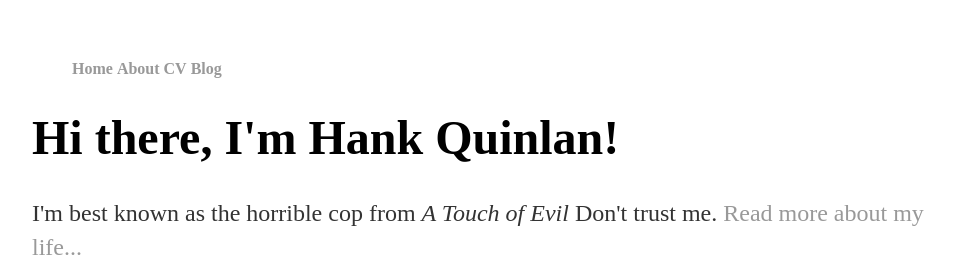
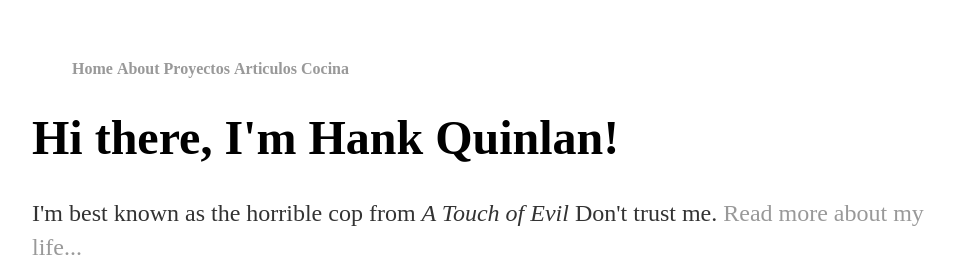
Before and after one commit to joseabraham-mena/joseabraham-mena, a Jekyll site: the page built from index.html, in a window 1280 px wide. Shown: the top 257 px of the page, without its empty margins (160-1115 px from the left). Built offline with Jekyll 4.4.1, drawn with Linux system fonts in a browser that asks for light colours.

Commit message:
Update default.html

```diff
--- a/_layouts/default.html
+++ b/_layouts/default.html
@@ -10,8 +10,9 @@
 	    		<ul>
 	        		<li><a href="/">Home</a></li>
 		        	<li><a href="/about">About</a></li>
-	        		<li><a href="/cv">CV</a></li>
-	        		<li><a href="/blog">Blog</a></li>
+	        		<li><a href="/cv">Proyectos</a></li>
+	        		<li><a href="/blog">Articulos</a></li>
+				<li><a href="/blog">Cocina</a></li>
 	    		</ul>
 			</nav>
 			<div class="container">
```
